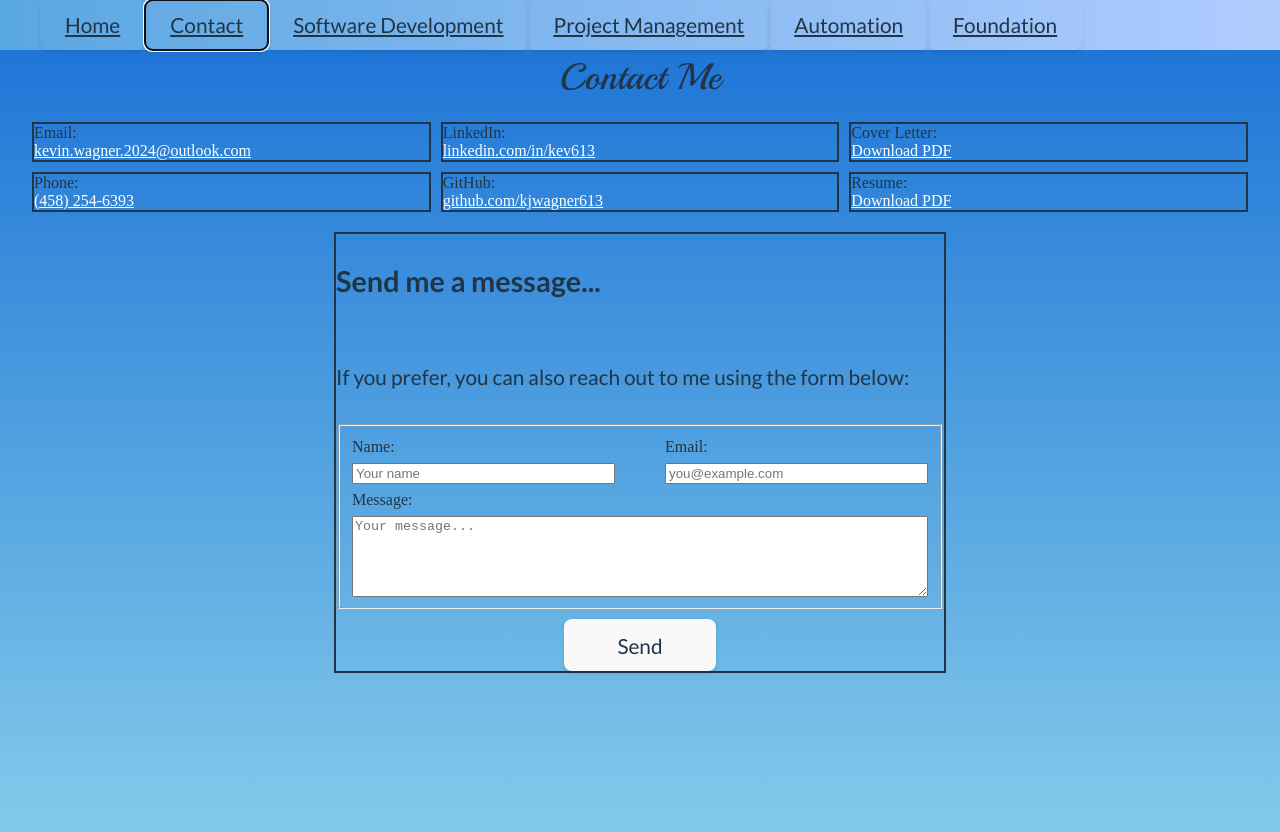
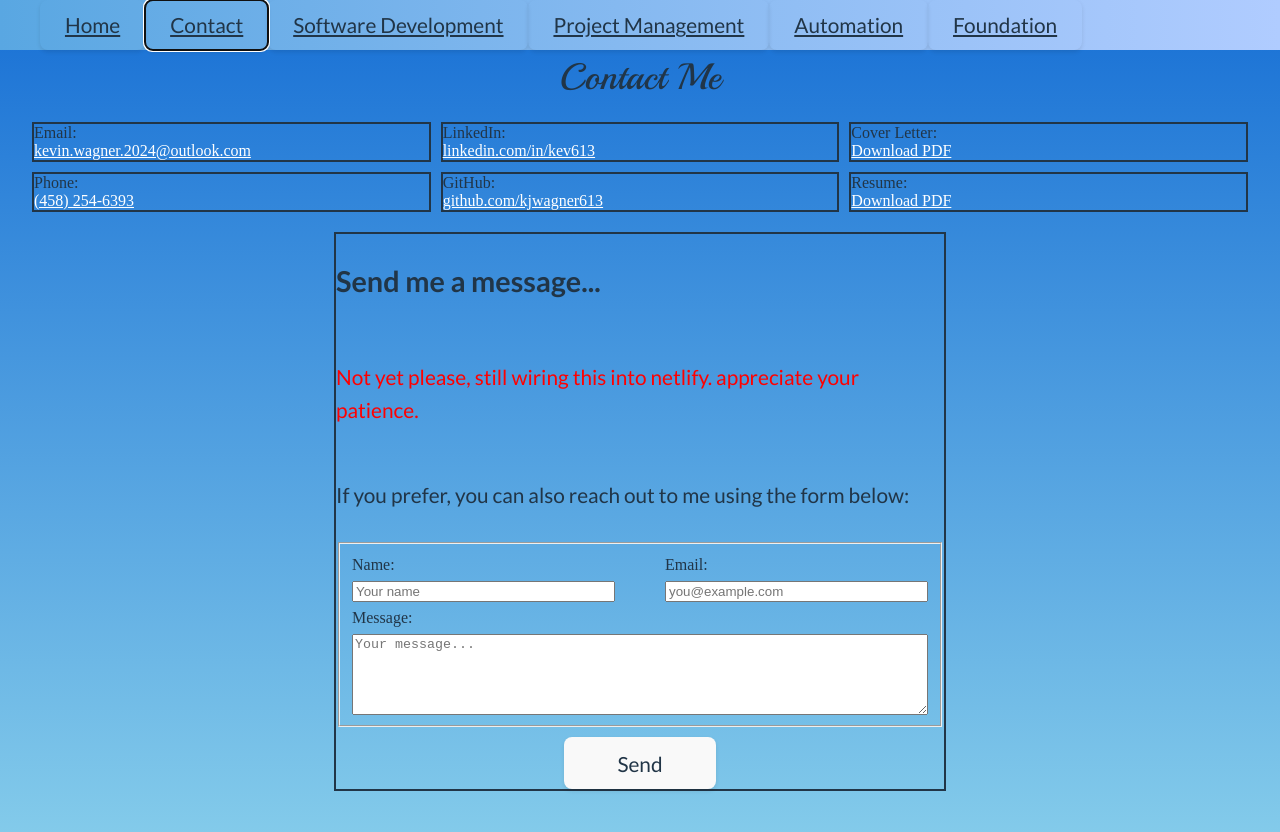
Before and after one commit to kjwagner613/craftsman, a React (Vite) app: page / in a window 1280 px wide. Both pictures are taken after a click on the button "Contact". Shown: the top 832 px of the page. Built offline with nearby package versions, Linux system fonts and the light colour scheme; a web font is replaced by a local one.

Commit message:
notice send not workign

```diff
--- a/src/assets/components/Contact.jsx
+++ b/src/assets/components/Contact.jsx
@@ -136,7 +136,11 @@ const Contact = ({ selected }) => {
           >
             <div className="gap-[10px] flex flex-col w-full md:w-1/2 border-yellow-300 border-2 rounded-lg p-6">
               <h3 className="gap-[10px] text-xl font-semibold mb-2">Send me a message...</h3>
+              <div className="flex flex-col items-center mb-4">
+                <p className="text-gray-600" style={{ color: "red", animation: "blink" }}>Not yet please, still wiring this into netlify. appreciate your patience.</p>
+              </div>
               <p className="mb-4">If you prefer, you can also reach out to me using the form below:</p>
+
 
               {/* Contact Form */}
               <fieldset className="space-y-4 ">
```
